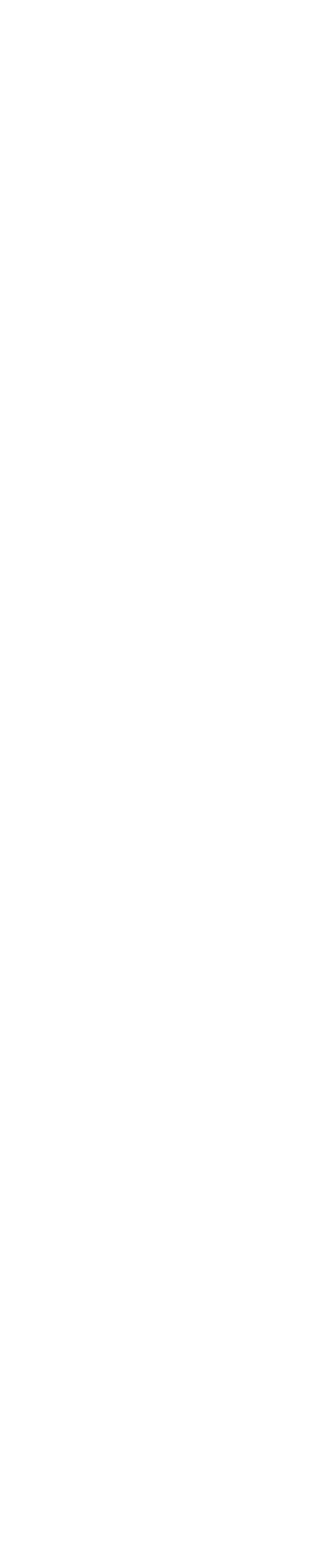
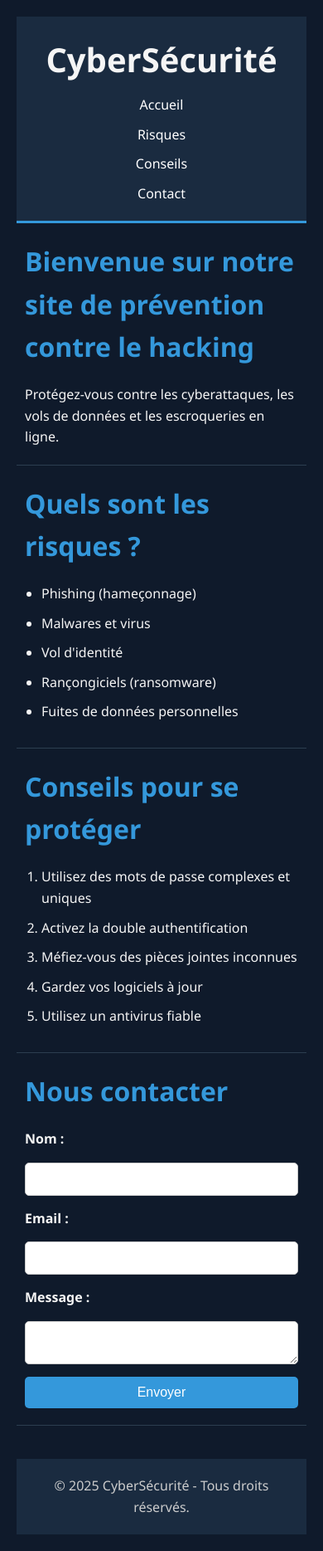
Before and after one commit to kibagami-nc/Semaine_Numerique, a plain HTML site: page Web/index.html in a window 390 px wide. Shown: the whole page at 83% size. Before the commit the page ends 844 px from the top, so only its background shows below. Drawn offline with Linux system fonts and the light colour scheme.

Commit message:
modified:   Web/css/style.css 	modified:   Web/index.html

```diff
--- a/Web/css/style.css
+++ b/Web/css/style.css
@@ -0,0 +1,125 @@
+/* === Reset de base === */
+* {
+    margin: 0;
+    padding: 0;
+    box-sizing: border-box;
+}
+
+/* === Body global === */
+body {
+    font-family: 'Segoe UI', sans-serif;
+    line-height: 1.6;
+    background-color: #0f1a2b;
+    color: #f5f5f5;
+    padding: 20px;
+}
+
+/* === Header === */
+header {
+    background-color: #1a2b40;
+    padding: 20px;
+    text-align: center;
+    border-bottom: 3px solid #3498db;
+}
+
+header h1 {
+    font-size: 2.5em;
+    margin-bottom: 10px;
+}
+
+nav ul {
+    list-style: none;
+    display: flex;
+    justify-content: center;
+    gap: 20px;
+    flex-wrap: wrap;
+}
+
+nav a {
+    color: #ffffff;
+    text-decoration: none;
+    padding: 8px 16px;
+    border-radius: 5px;
+    transition: background 0.3s;
+}
+
+nav a:hover {
+    background-color: #3498db;
+}
+
+/* === Sections === */
+section {
+    padding: 40px 20px;
+    max-width: 900px;
+    margin: auto;
+    border-bottom: 1px solid #2c3e50;
+}
+
+section h2 {
+    font-size: 2em;
+    margin-bottom: 20px;
+    color: #3498db;
+}
+
+section ul, section ol {
+    margin-left: 20px;
+}
+
+section li {
+    margin-bottom: 10px;
+}
+
+/* === Formulaire de contact === */
+form {
+    display: flex;
+    flex-direction: column;
+    gap: 15px;
+}
+
+form label {
+    font-weight: bold;
+}
+
+form input,
+form textarea {
+    padding: 10px;
+    border: 1px solid #ccc;
+    border-radius: 5px;
+    font-size: 1em;
+}
+
+form button {
+    background-color: #3498db;
+    color: #fff;
+    padding: 10px;
+    border: none;
+    border-radius: 5px;
+    font-size: 1em;
+    cursor: pointer;
+    transition: background 0.3s;
+}
+
+form button:hover {
+    background-color: #2980b9;
+}
+
+/* === Footer === */
+footer {
+    text-align: center;
+    padding: 20px;
+    background-color: #1a2b40;
+    color: #ccc;
+    margin-top: 40px;
+}
+
+/* === Responsive === */
+@media (max-width: 600px) {
+    nav ul {
+        flex-direction: column;
+        gap: 10px;
+    }
+
+    section {
+        padding: 20px 10px;
+    }
+}
--- a/Web/index.html
+++ b/Web/index.html
@@ -1,18 +1,80 @@
 <!DOCTYPE html>
-<html>
+<html lang="fr">
 <head>
-    <meta charset="UTF-8" />
+    <meta charset="UTF-8">
+    <meta name="viewport" content="width=device-width, initial-scale=1.0">
+    <title>CyberSécurité - Prévention contre le Hacking</title>
 
     <!-- Feuille de style CSS -->
     <link rel="stylesheet" href="./css/style.css">
-
-    <!-- Fichier JavaScript -->
-    <script src="./js/style.js"></script>
-
-
-    <title>Popups - END</title>
 </head>
 <body>
+    <!-- En-tête du site -->
+    <header>
+        <h1>CyberSécurité</h1>
+        <nav>
+            <ul>
+                <li><a href="#accueil">Accueil</a></li>
+                <li><a href="#risques">Risques</a></li>
+                <li><a href="#conseils">Conseils</a></li>
+                <li><a href="#contact">Contact</a></li>
+            </ul>
+        </nav>
+    </header>
 
+    <!-- Section d’accueil -->
+    <section id="accueil">
+        <h2>Bienvenue sur notre site de prévention contre le hacking</h2>
+        <p>Protégez-vous contre les cyberattaques, les vols de données et les escroqueries en ligne.</p>
+    </section>
+
+    <!-- Section sur les risques -->
+    <section id="risques">
+        <h2>Quels sont les risques ?</h2>
+        <ul>
+            <li>Phishing (hameçonnage)</li>
+            <li>Malwares et virus</li>
+            <li>Vol d'identité</li>
+            <li>Rançongiciels (ransomware)</li>
+            <li>Fuites de données personnelles</li>
+        </ul>
+    </section>
+
+    <!-- Section des conseils -->
+    <section id="conseils">
+        <h2>Conseils pour se protéger</h2>
+        <ol>
+            <li>Utilisez des mots de passe complexes et uniques</li>
+            <li>Activez la double authentification</li>
+            <li>Méfiez-vous des pièces jointes inconnues</li>
+            <li>Gardez vos logiciels à jour</li>
+            <li>Utilisez un antivirus fiable</li>
+        </ol>
+    </section>
+
+    <!-- Section contact -->
+    <section id="contact">
+        <h2>Nous contacter</h2>
+        <form>
+            <label for="nom">Nom :</label>
+            <input type="text" id="nom" name="nom" required>
+
+            <label for="email">Email :</label>
+            <input type="email" id="email" name="email" required>
+
+            <label for="message">Message :</label>
+            <textarea id="message" name="message" required></textarea>
+
+            <button type="submit">Envoyer</button>
+        </form>
+    </section>
+
+    <!-- Pied de page -->
+    <footer>
+        <p>&copy; 2025 CyberSécurité - Tous droits réservés.</p>
+    </footer>
+
+    <!-- Script JS -->
+    <script src="./js/style.js"></script>
 </body>
 </html>
```
